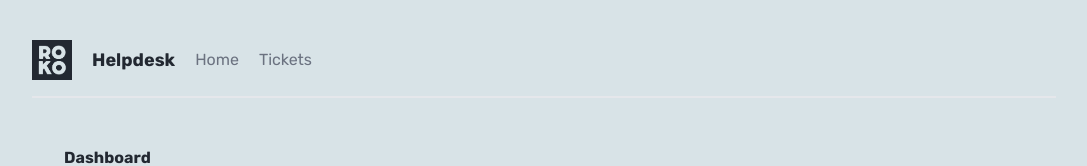
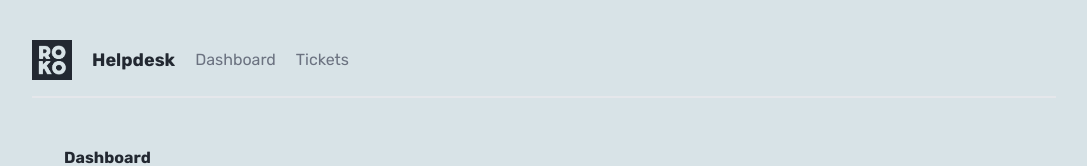
Before and after one commit to rokoworlds/next-cc-20231124, a Next.js app: page / in a window 1280 px wide. Shown: the top 166 px of the page, without its empty margins (96-1183 px from the left). Built offline with nearby package versions, Linux system fonts and the light colour scheme.

Commit message:
add: not found pages

```diff
--- a/app/components/Navbar/component.jsx
+++ b/app/components/Navbar/component.jsx
@@ -13,7 +13,7 @@ export default function Navbar () {
                 placeholder="blur"
             />
             <h1>Helpdesk</h1>
-            <Link href='/'>Home</Link>
+            <Link href='/'>Dashboard</Link>
             <Link href='/tickets'>Tickets</Link>
         </nav>
     )
--- /dev/null
+++ b/app/not-found.jsx
@@ -0,0 +1,12 @@
+import Link from "next/link";
+
+export default function NotFound () {
+    return (
+        <main className="text-center">
+            <h2 className="text-3xl"> There was a problem.</h2>
+            <p>We could not find the page you were looking for.</p>
+            <p>Go back to the <Link href='/'>Dashboard</Link></p>
+
+        </main>
+    )
+}
--- /dev/null
+++ b/app/tickets/[id]/not-found.jsx
@@ -0,0 +1,12 @@
+import Link from "next/link";
+
+export default function NotFound () {
+    return (
+        <main className="text-center">
+            <h2 className="text-3xl"> There was a problem.</h2>
+            <p>We could not find the ticket you were looking for.</p>
+            <p>Go back to the <Link href='/tickets'>Tickets</Link></p>
+
+        </main>
+    )
+}
```
